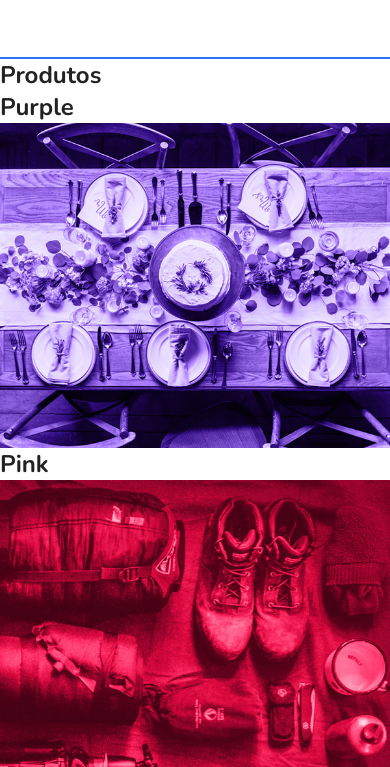
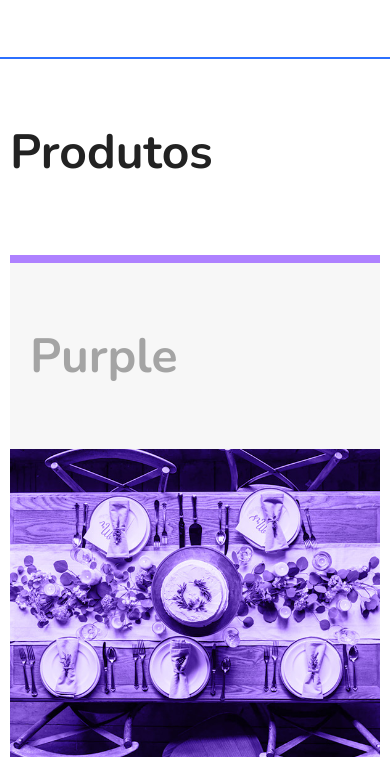
Before and after one commit to vinifsouza-s/CSS-FlexBox, a plain HTML site: page index.html in a window 390 px wide. Shown: the part 1377-2144 px from the top of the page. Drawn offline with nearby package versions, Linux system fonts and the light colour scheme.

Commit message:
Estilização e Responsividade Produtos

```diff
--- a/css/style.css
+++ b/css/style.css
@@ -135,3 +135,45 @@ img{
     margin: 0 10px;
 
 }
+
+/*Produtos*/
+
+.produtos{
+    max-width: 960px;
+    margin: 60px auto;
+}
+
+.produtos h1{
+    font-size: 3em;
+    margin: 0 10px 60px 10px;
+}
+
+.produtos-conteiner{
+    display: flex;
+    flex-wrap: wrap;
+    align-items: flex-end;
+}
+
+.produtos-item{
+    flex: 1 1 175px;
+    margin: 10px;
+}
+
+.produtos-item h2{
+    font-size: 3em;
+    color: #a4a4a4;
+    background: #f7f7f7;
+    padding: 60px 20px;
+}
+
+.purple{
+    border-top: 8px solid #ae81ff;
+}
+
+.pink{
+    border-top: 8px solid #f9265e;
+}
+
+.blue{
+    border-top: 8px solid #66d9eb;
+}
```
